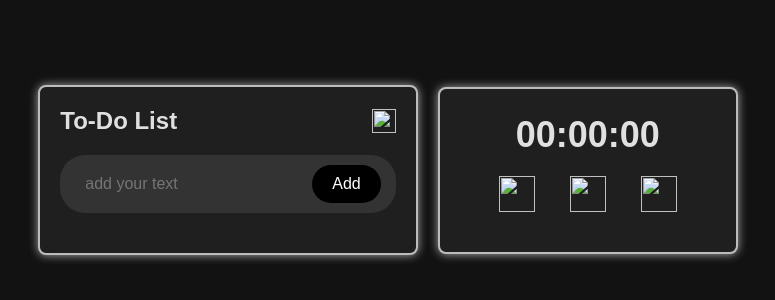
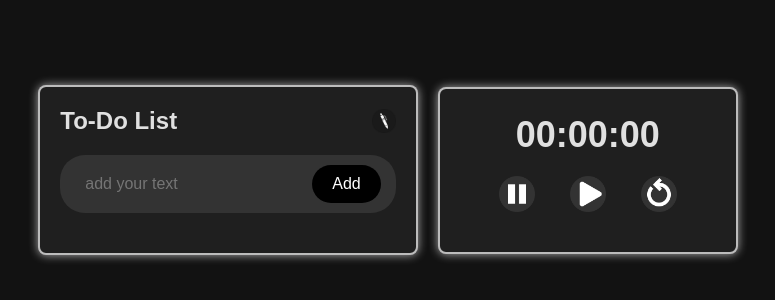
Before and after one commit to Shrey502/scheduler, a plain HTML site: page index.html in a window 1280 px wide. Shown: the part 230-530 px from the top of the page, without its empty margins (262-1037 px from the left). Drawn offline with Linux system fonts and the light colour scheme.

Commit message:
Update index.html

```diff
--- a/index.html
+++ b/index.html
@@ -9,7 +9,7 @@
 <body>
 <div class="container">
     <div class="todo-app">
-        <h2 class="h2">To-Do List<img src="img/pen.png"></h2>
+        <h2 class="h2">To-Do List<img src="pen.png"></h2>
         <div class="row">
             <input type="Text" id="input-box" placeholder="add your text">
             <button onclick="addTask()">Add</button>
@@ -24,9 +24,9 @@
 <div class="stopwatch">
     <h1 id="displayTime">00:00:00</h1>
     <div class="buttonss">
-        <img src="img/play.png" onclick="watchStop()">
-        <img src="img/stop.png" onclick="watchStart()">
-        <img src="img/replay.png" onclick="watchReset()">
+        <img src="play.png" onclick="watchStop()">
+        <img src="stop.png" onclick="watchStart()">
+        <img src="replay.png" onclick="watchReset()">
     </div>
     <ul id="Tasks">
     </ul>
```
